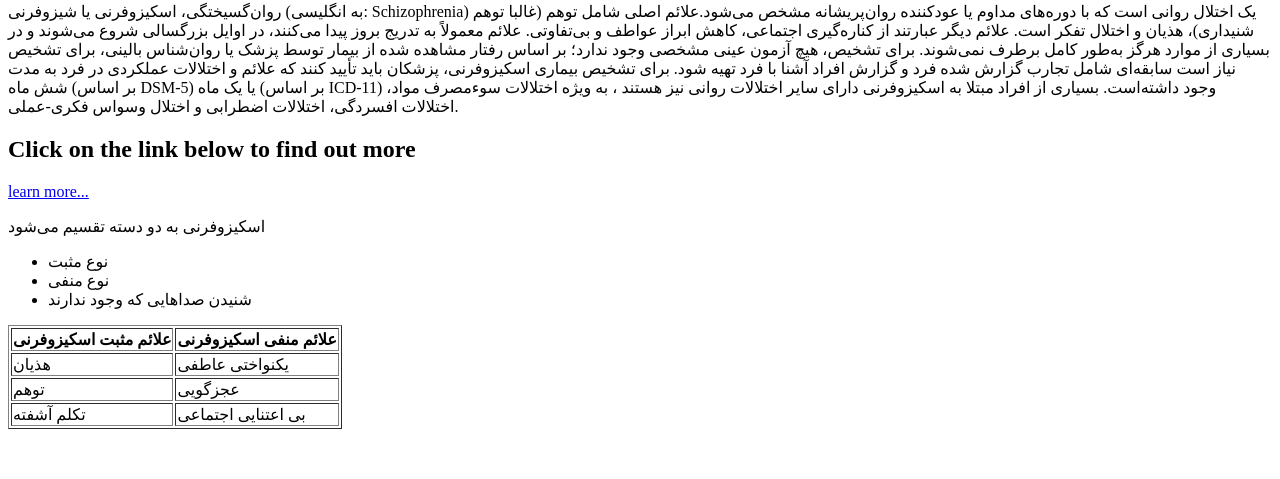
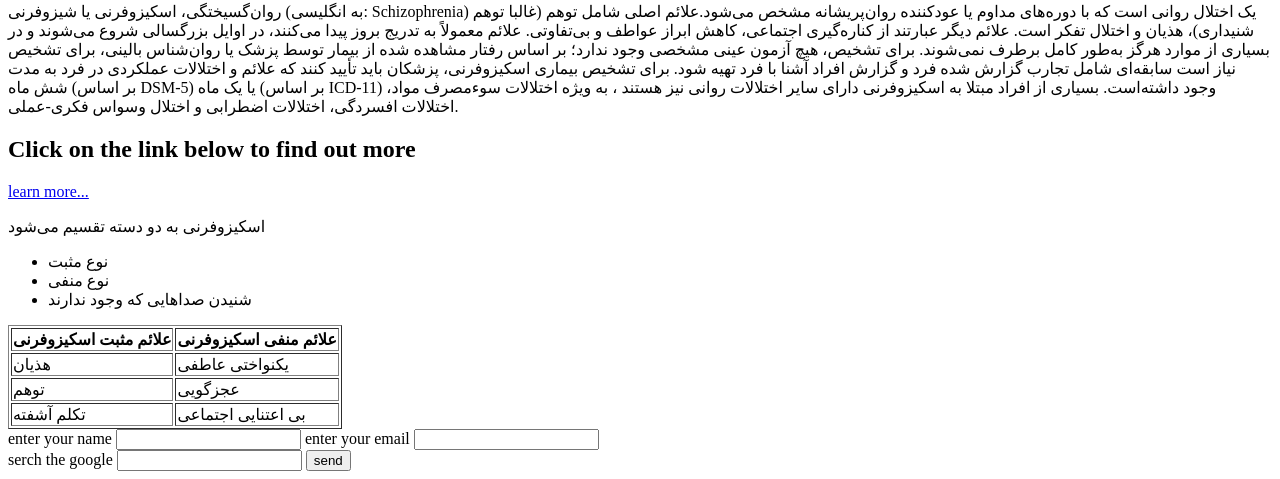
Before and after one commit to faran-ataei/Homework-class4B, a plain HTML site: page fatemeh.html in a window 1280 px wide. Shown: the part 474-953 px from the top of the page. Before the commit the page ends 911 px from the top, so only its background shows below. Drawn offline with Linux system fonts and the light colour scheme.

Commit message:
add the form

```diff
--- a/fatemeh.html
+++ b/fatemeh.html
@@ -55,5 +55,19 @@
         </tbody>
     </table>
     </main>
+    <form action="https://www.google.com/search" class="q">
+        <label></label>
+        <label for="name">enter your name</label>
+          <input type="text" id="name" name="" value="">
+          <label></label>
+          <label for="email">enter your email</label>
+          <input type="email" name="" id="email" placeholder="">
+          <label></label>
+          <br>
+          <label for="send">serch the google</label>
+          <input type="text" id="serch" name="" value="">
+          <button>send</button>
+    </form>
+
 </body>
 </html>
```
